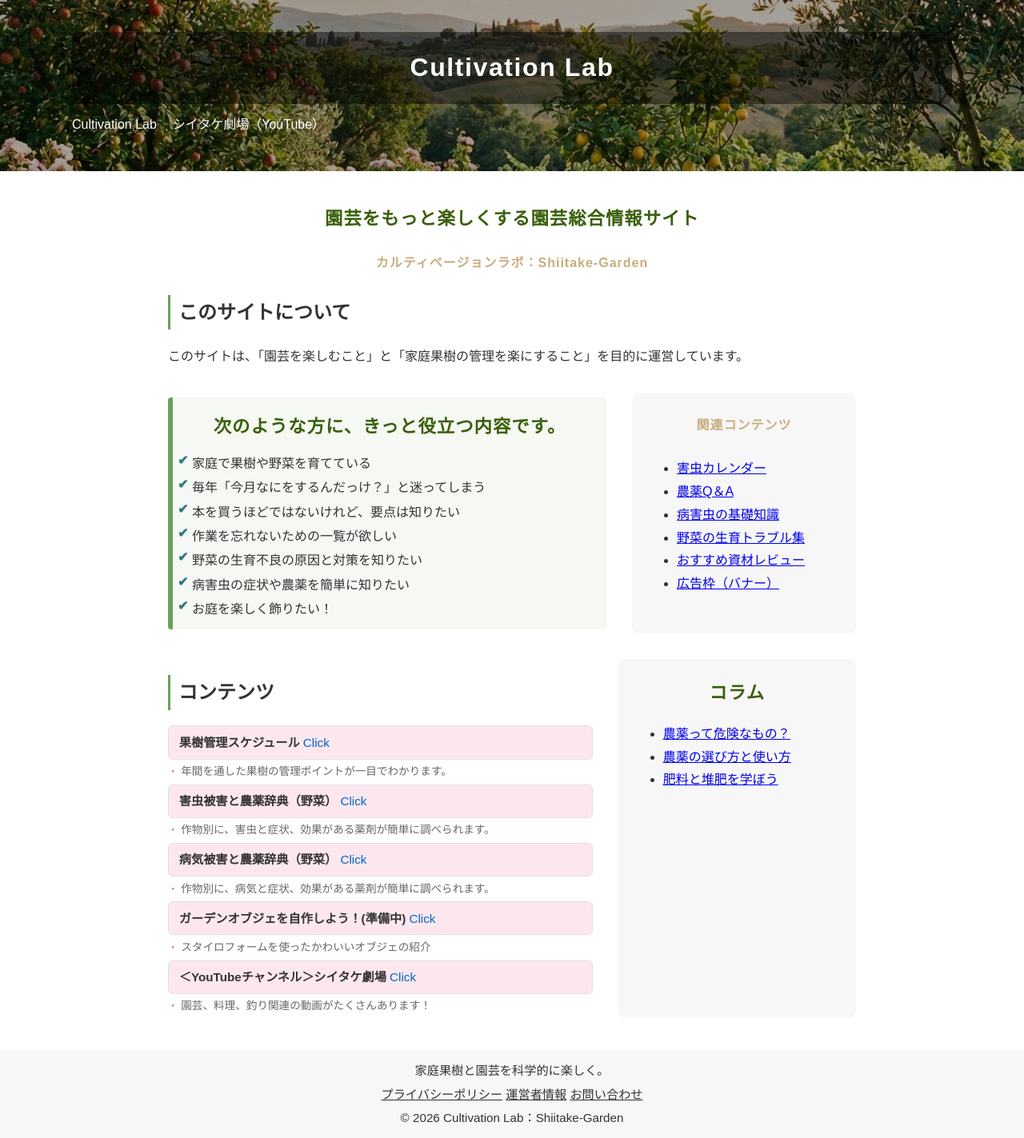
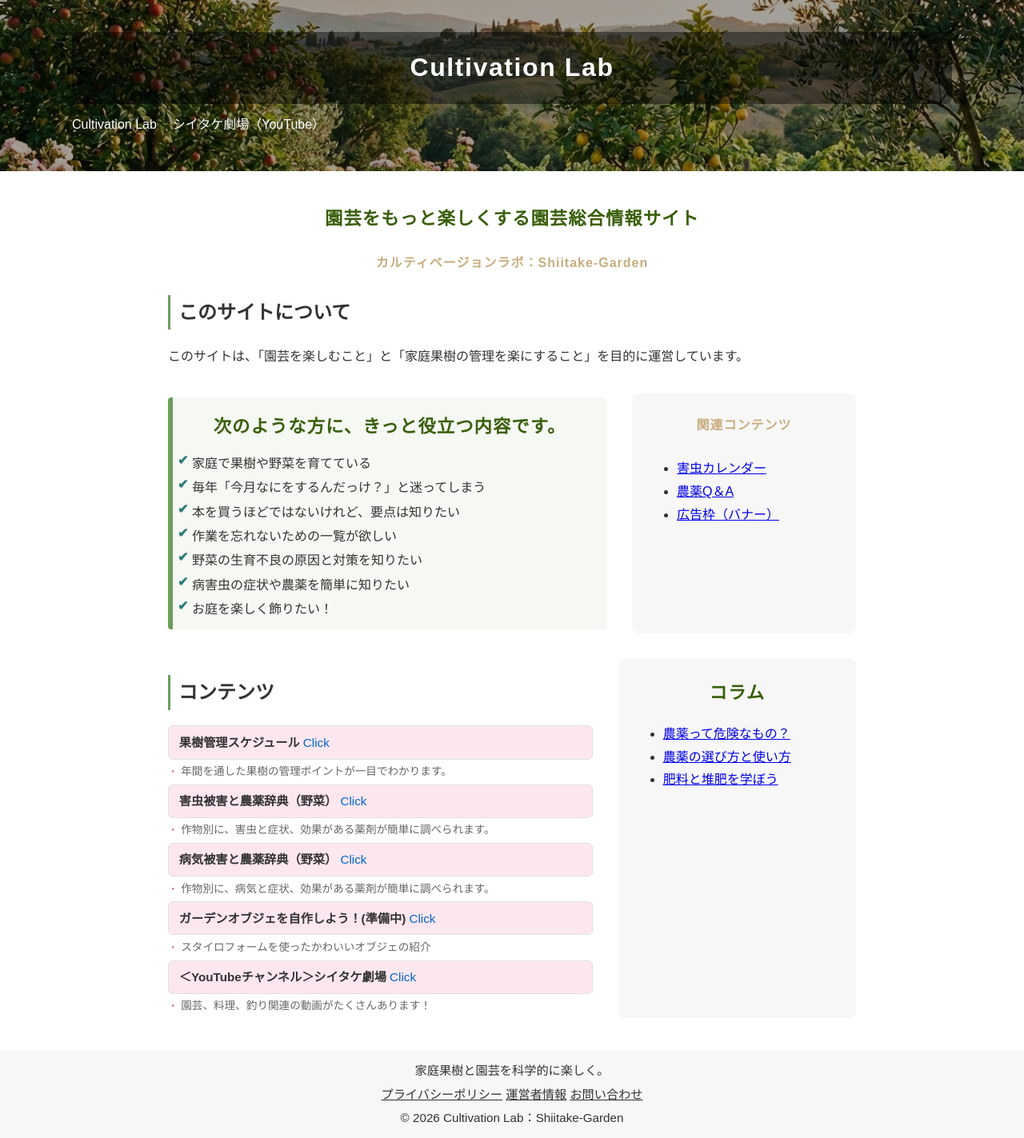
Before and after one commit to shiitake-garden/shiitake-garden.github.io, a Jekyll site: the page built from index.html, in a window 1280 px wide. Shown: the whole page at 80% size. Built offline with Jekyll 4.4.1, drawn with Linux system fonts in a browser that asks for light colours.

Commit message:
Update index.html

```diff
--- a/index.html
+++ b/index.html
@@ -33,9 +33,6 @@ title: 園芸データ検索
     <ul>
       <li><a href="./column_nouyaku3.html">害虫カレンダー</a></li>
       <li><a href="./column_nouyaku_qa.html">農薬Q＆A</a></li>
-      <li><a href="#">病害虫の基礎知識</a></li>
-      <li><a href="#">野菜の生育トラブル集</a></li>
-      <li><a href="#">おすすめ資材レビュー</a></li>
       <li><a href="#">広告枠（バナー）</a></li>
     </ul>
   </aside>
```
